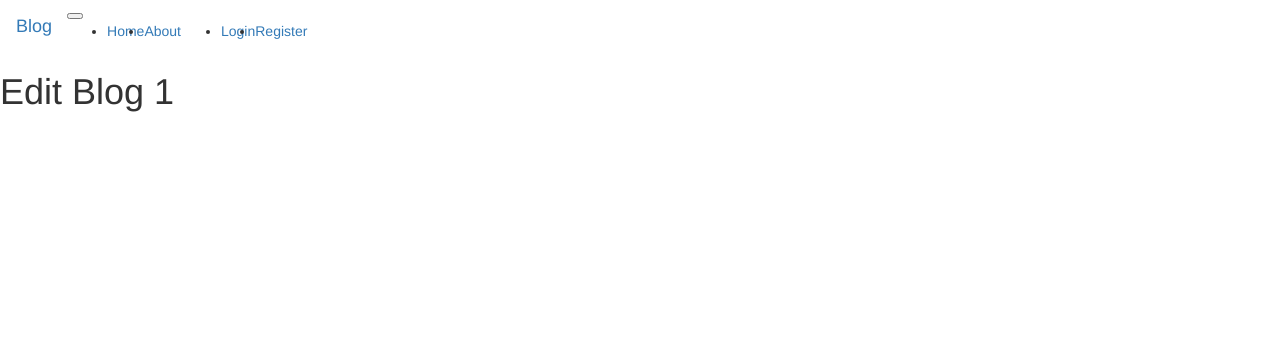
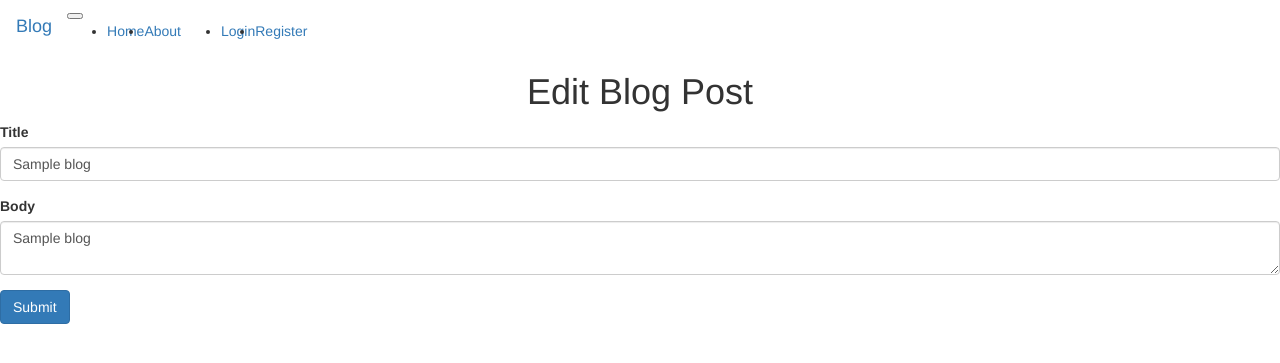
Before and after one commit to sm-sergei/flask_blog_app, a Flask app: page /edit-blog/1 in a window 1280 px wide. Shown: the top 363 px of the page. Run offline with Flask 3, Linux system fonts and the light colour scheme; a database or web service that is not in the repository returns one stand-in record (values such as "Sample title"); some libraries are stand-ins or nearby versions.

Commit message:
Add update blog functional

```diff
--- a/app.py
+++ b/app.py
@@ -121,11 +121,41 @@ def write_blog():
 
 @app.route('/my-blogs/')
 def my_blogs():
+    author = session['first_name'] + " " + session['last_name']
+    conn = get_db_connection()
+    cur = conn.cursor()
+    cur.execute("SELECT * FROM blogs WHERE author = %s", (author,))
+    my_blogs = cur.fetchall()
+    if my_blogs:
+        return render_template('my-blogs.html', my_blogs=my_blogs)
+    else:
+        return render_template('my_blogs', my_blogs=None)
+
+
     return render_template('my-blogs.html')
 
 @app.route('/edit-blog/<int:id>', methods=['GET', 'POST'])
 def edit_blog(id):
-    return render_template('edit-blog.html', blog_id=id)
+    if request.method == "POST":
+        conn = get_db_connection()
+        cur = conn.cursor()
+        title = request.form['title']
+        body = request.form['body']
+        cur.execute("UPDATE blogs SET title = %s, body = %s WHERE blog_id = %s", (title, body, id))
+        conn.commit()
+        cur.close()
+        conn.close()
+        flash("Blog is updated successfully!", "success")
+        return redirect("/blogs/{}".format(id))
+    conn = get_db_connection()
+    cur = conn.cursor()
+    cur.execute("SELECT * FROM blogs WHERE blog_id = {}".format(id))
+    blog = cur.fetchone()
+    if blog:
+        blog_form = {}
+        blog_form['title'] = blog[1]
+        blog_form['body'] = blog[3]
+        return render_template('edit-blog.html', blog_form=blog_form)
 
 @app.route('/delete-blog/<int:id>', methods=['POST'])
 def delete_blog(id):
--- a/templates/edit-blog.html
+++ b/templates/edit-blog.html
@@ -1,4 +1,19 @@
 {% extends 'base.html' %}
 {% block sub_content %}
-<h1>Edit Blog {{ blog_id }}</h1>
+<div class="text-center" xmlns="http://www.w3.org/1999/html">
+    <h1>Edit Blog Post</h1>
+</div>
+
+<form method="POST">
+  <div class="form-group">
+    <label for="title">Title</label>
+    <input type="text" class="form-control" id="title" name="title" value="{{ blog_form['title'] }}">
+  </div>
+  <div class="form-group">
+    <label for="body">Body</label>
+    <textarea type="text" class="form-control ckeditor" id="body" name="body">{{ blog_form['body'] }}</textarea>
+  </div>
+
+  <button type="submit" class="btn btn-primary">Submit</button>
+</form>
 {% endblock %}
```
Also changed, not shown: templates/my-blogs.html (+13 -1 lines).
